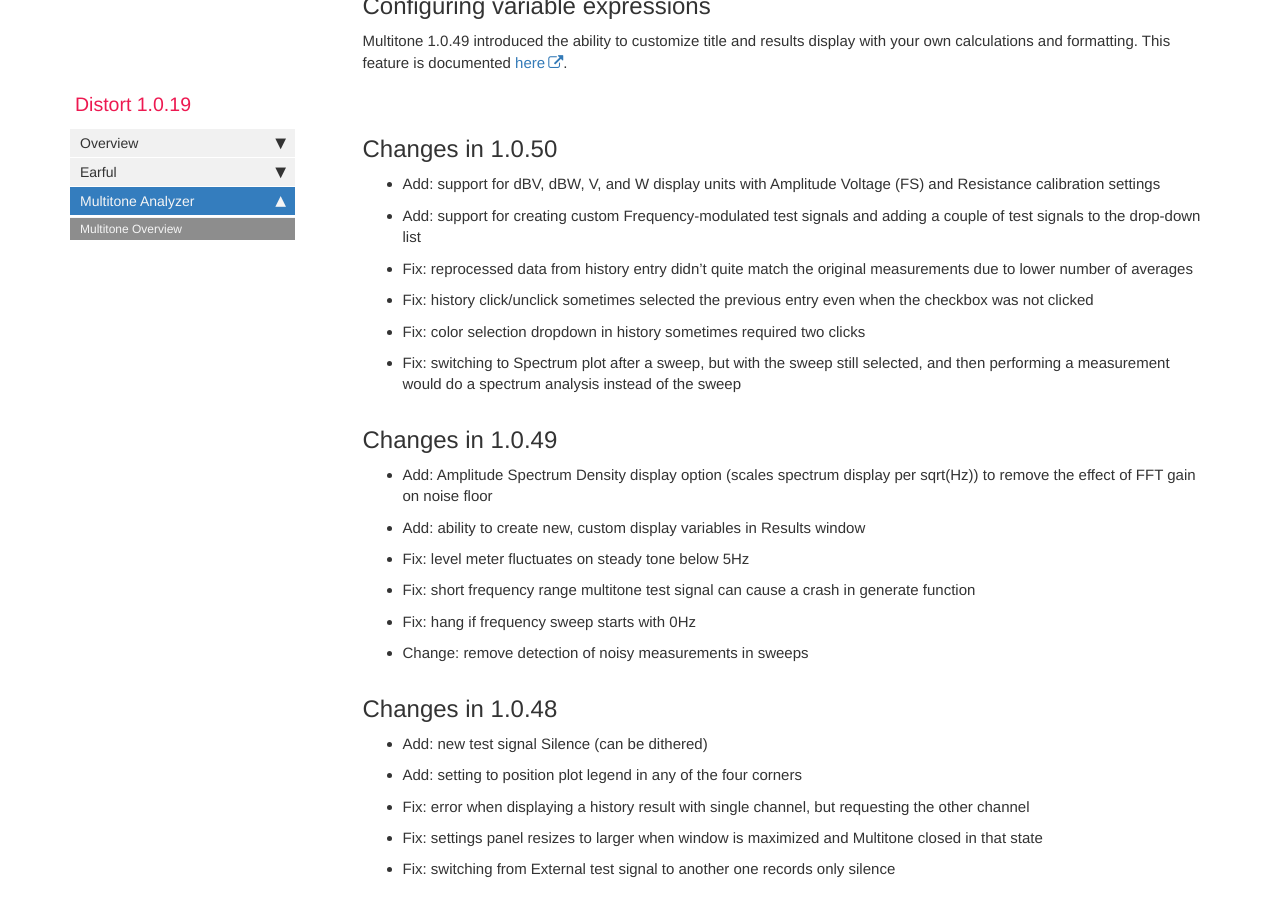
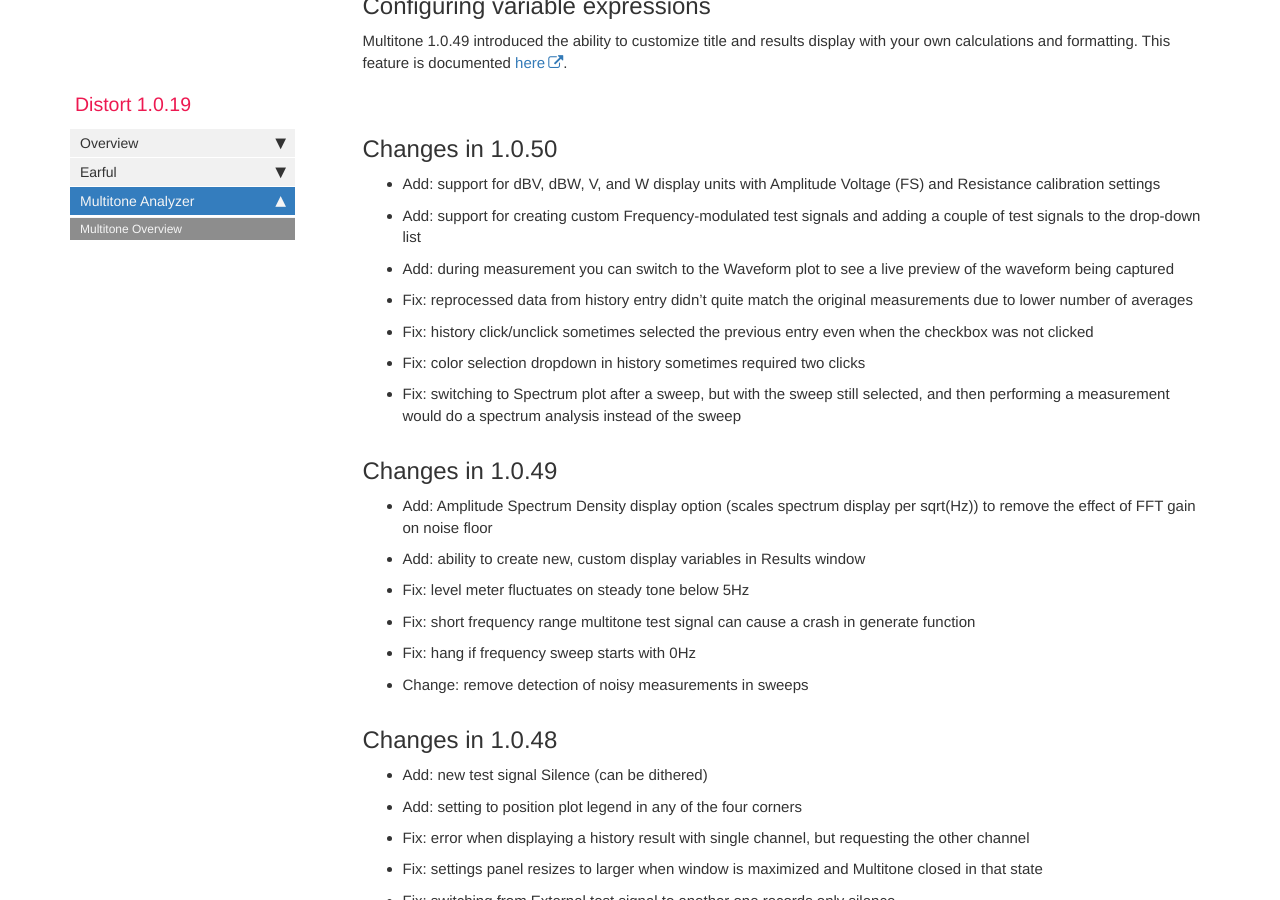
Before and after one commit to pkane2001/Distort, a Jekyll site: the page built from docs/multitone.md, in a window 1280 px wide and 900 px high, scrolled down 6963 px. Built offline with Jekyll 4.4.1, drawn with Linux system fonts in a browser that asks for light colours; nearby versions of some CDN libraries; our own code applies the rules of GitHub Pages for plain Markdown files; comment, search, counter and statistics services are not loaded.

Commit message:
no message

```diff
--- a/docs/multitone.md
+++ b/docs/multitone.md
@@ -156,6 +156,7 @@ Multitone 1.0.49 introduced the ability to customize title and results display w
 ## Changes in 1.0.50
 * Add: support for dBV, dBW, V, and W display units with Amplitude Voltage (FS) and Resistance calibration settings
 * Add: support for creating custom Frequency-modulated test signals and adding a couple of test signals to the drop-down list
+* Add: during measurement you can switch to the Waveform plot to see a live preview of the waveform being captured
 * Fix: reprocessed data from history entry didn't quite match the original measurements due to lower number of averages
 * Fix: history click/unclick sometimes selected the previous entry even when the checkbox was not clicked
 * Fix: color selection dropdown in history sometimes required two clicks
```
